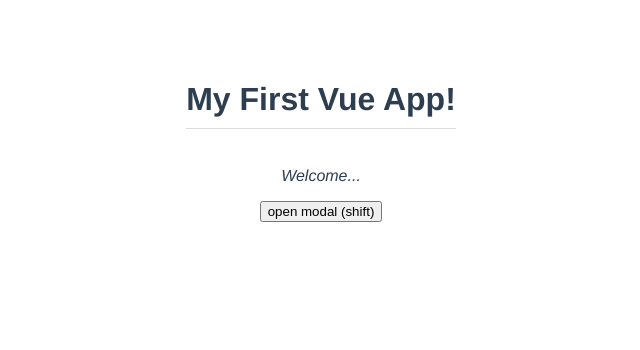
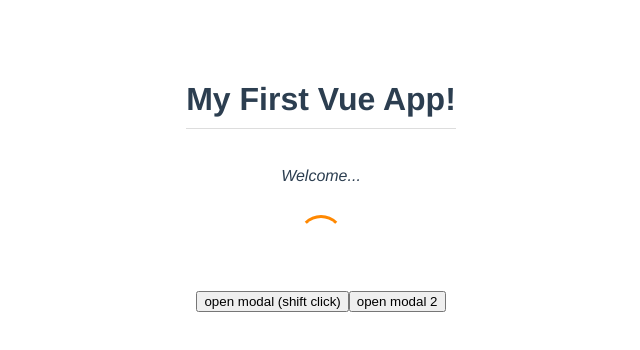
Before and after one commit to kylesdev91/modal-project, a Vue app: page / in a window 1280 px wide. Shown: the top 350 px of the page, without its empty margins (319-959 px from the left). Built offline with nearby package versions, Linux system fonts and the light colour scheme.

Commit message:
Lecture 29

```diff
--- a/src/App.vue
+++ b/src/App.vue
@@ -1,6 +1,7 @@
 <template>
   <h1>{{ title }}</h1>
   <p>Welcome...</p>
+  <Spinner />
   <div v-if="showModal">
     <Modal theme="sale" @close="toggleModal">
       <template v-slot:links>
@@ -11,26 +12,38 @@
       <p>Grab your ninja swag for half price!</p>
     </Modal>
   </div>
-  <button @click.shift="toggleModal">open modal (shift)</button>
+
+  <div v-if="showModalTwo">
+    <Modal @close="toggleModalTwo">
+      <h1>Sign up to the Newsletter</h1>
+      <p>For updates and promo codes!</p>
+    </Modal>
+  </div>
+
+  <button @click.shift="toggleModal">open modal (shift click)</button>
+  <button @click="toggleModalTwo">open modal 2</button>
 </template>
 
 <script>
 import Modal from './components/Modal';
+import Spinner from './components/Spinner.vue';
 
 export default {
   name: 'App',
-  components: { Modal },
+  components: { Modal, Spinner },
   data() {
     return {
       title: 'My First Vue App!',
-      heading: 'Sign up for the Givaway!',
-      text: 'Grab your ninja swag for half price!',
       showModal: false,
+      showModalTwo: false,
     };
   },
   methods: {
     toggleModal() {
       this.showModal = !this.showModal;
+    },
+    toggleModalTwo() {
+      this.showModalTwo = !this.showModalTwo;
     },
   },
 };
--- /dev/null
+++ b/src/components/Spinner.vue
@@ -0,0 +1,22 @@
+<template>
+  <div class="spin"></div>
+</template>
+
+<style>
+.spin {
+  display: block;
+  width: 40px;
+  height: 40px;
+  margin: 30px auto;
+  border: 3px solid transparent;
+  border-radius: 50%;
+  border-top-color: #ff8800;
+  animation: spin 1s ease infinite alternate;
+}
+
+@keyframes spin {
+  to {
+    transform: rotateZ(360deg);
+  }
+}
+</style>
```
